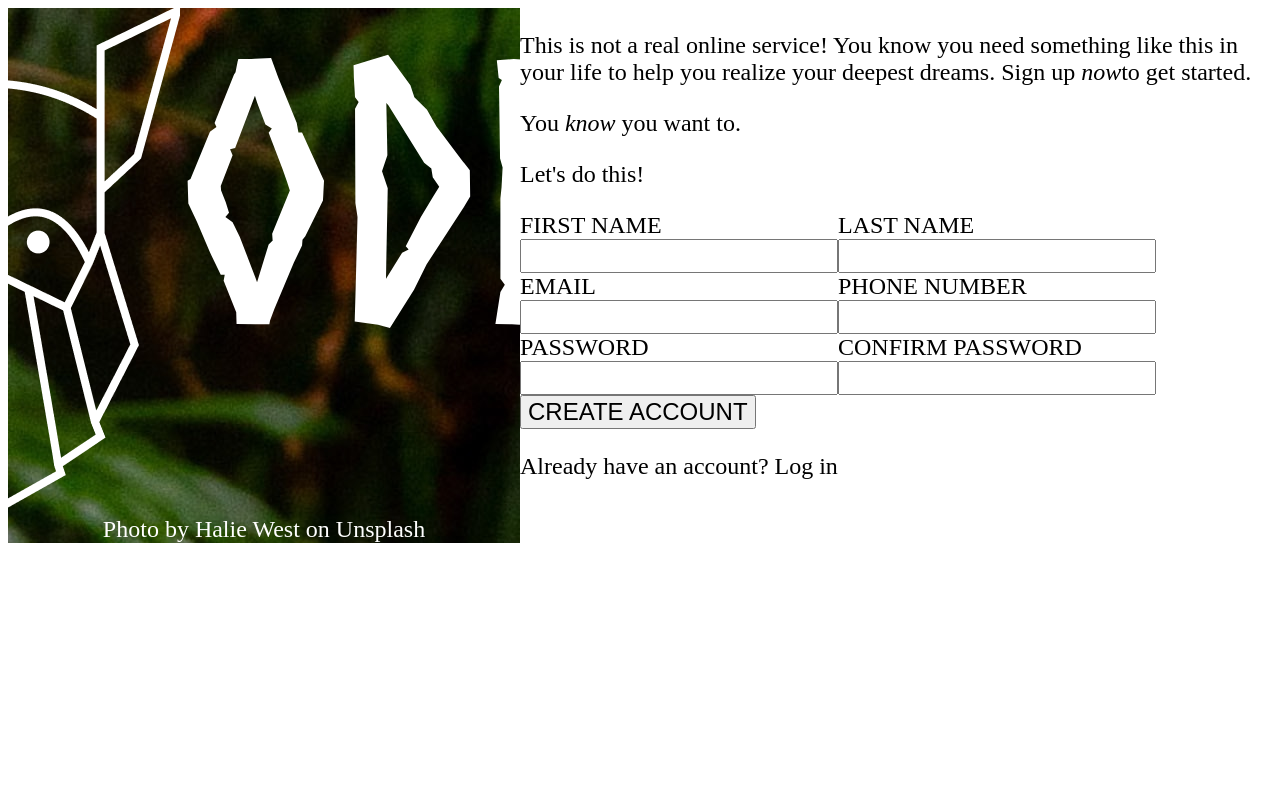
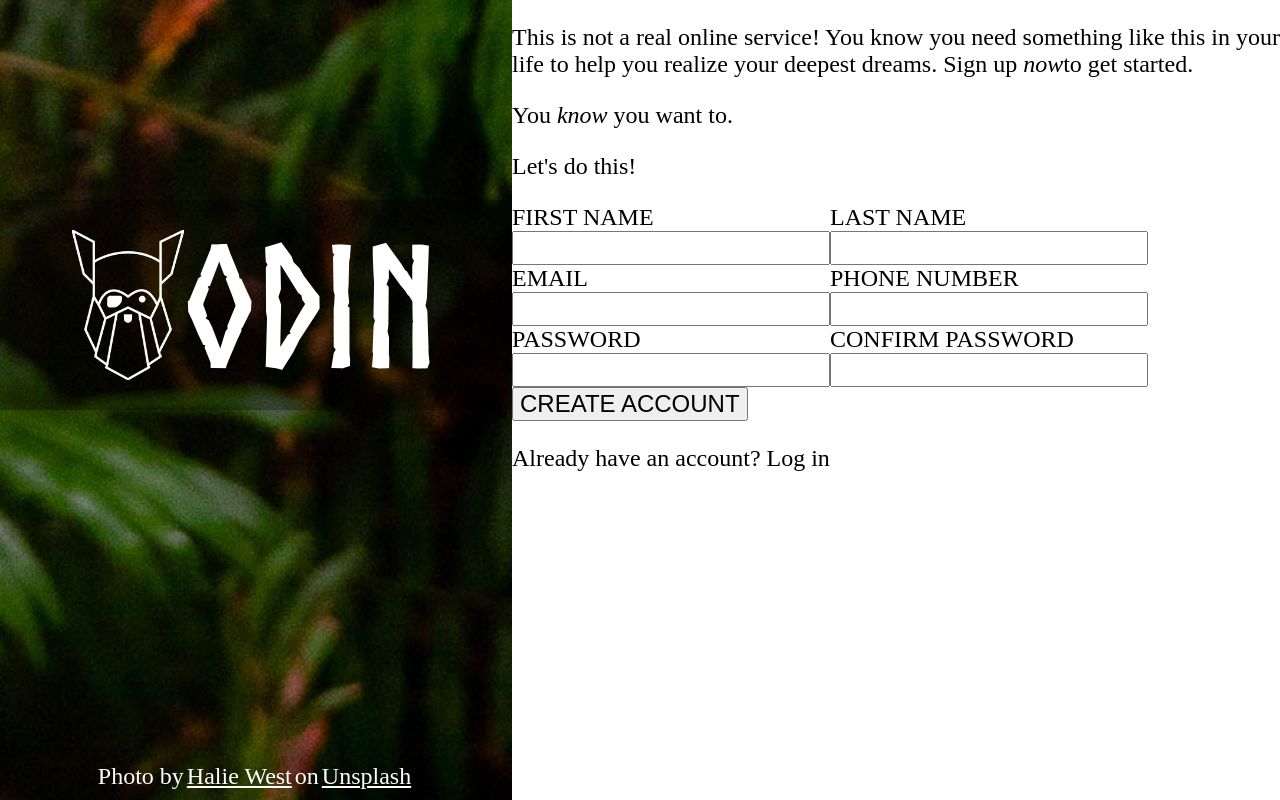
Before and after one commit to rehmanjav/odin-sign-up-form, a plain HTML site: page index.html in a window 1280 px wide. Drawn offline with Linux system fonts and the light colour scheme.

Commit message:
Finish left

```diff
--- a/index.html
+++ b/index.html
@@ -14,7 +14,7 @@
             <img src="./images/odin-lined.png" alt="" class="odin-logo">
             <div class="odin-bold">ODIN</div>
         </div>
-        <div class="left-bottom">Photo by Halie West on Unsplash</div>
+        <div class="left-bottom">Photo by <a href="#">Halie West</a> on <a href="#">Unsplash</a></div>
     </div>
     <div class="right">
         <div class="right-top">
--- a/styles.css
+++ b/styles.css
@@ -14,17 +14,26 @@ input borders #E5E7EB
     src: url(./fonts/Norse-Bold.otf);
 }
 
+body {
+    min-height: 100vh;
+    padding: 0px;
+    margin: 0px;
+}
+
 * {
     font-size: 24px;
 }
 
 .odin-bold {
     font-family: norseBold;
-    font-size: 15rem;
+    font-size: 7rem;
+    align-self: center;
 }
 
 .odin-logo {
-    height:
+    height: 150px;
+    width: auto;
+    align-self: center;
 }
 
 body {
@@ -34,6 +43,8 @@ body {
 .left {
     background-image: url(./images/halie-west-25xggax4bSA-unsplash.jpg);
     width: 40vw;
+    display: flex;
+    flex-direction: column;
 }
 
 .right {
@@ -43,6 +54,10 @@ body {
 .left-top {
     display: flex;
     justify-content: center;
+    background-color: rgba(0, 0, 0, 0.3);
+    margin-top: 200px;
+    padding-top: 20px;
+    padding-bottom: 20px;
 }
 
 .left-top > div {
@@ -53,6 +68,8 @@ body {
     color: white;
     display: flex;
     justify-content: center;
+    margin-top: auto;
+    padding-bottom: 10px;
 }
 
 .middle-form {
@@ -64,3 +81,9 @@ body {
     display: flex;
     flex-direction: column;
 }
+
+.left a {
+    margin-left: 3px;
+    margin-right: 3px;
+    color: white;
+}
```
